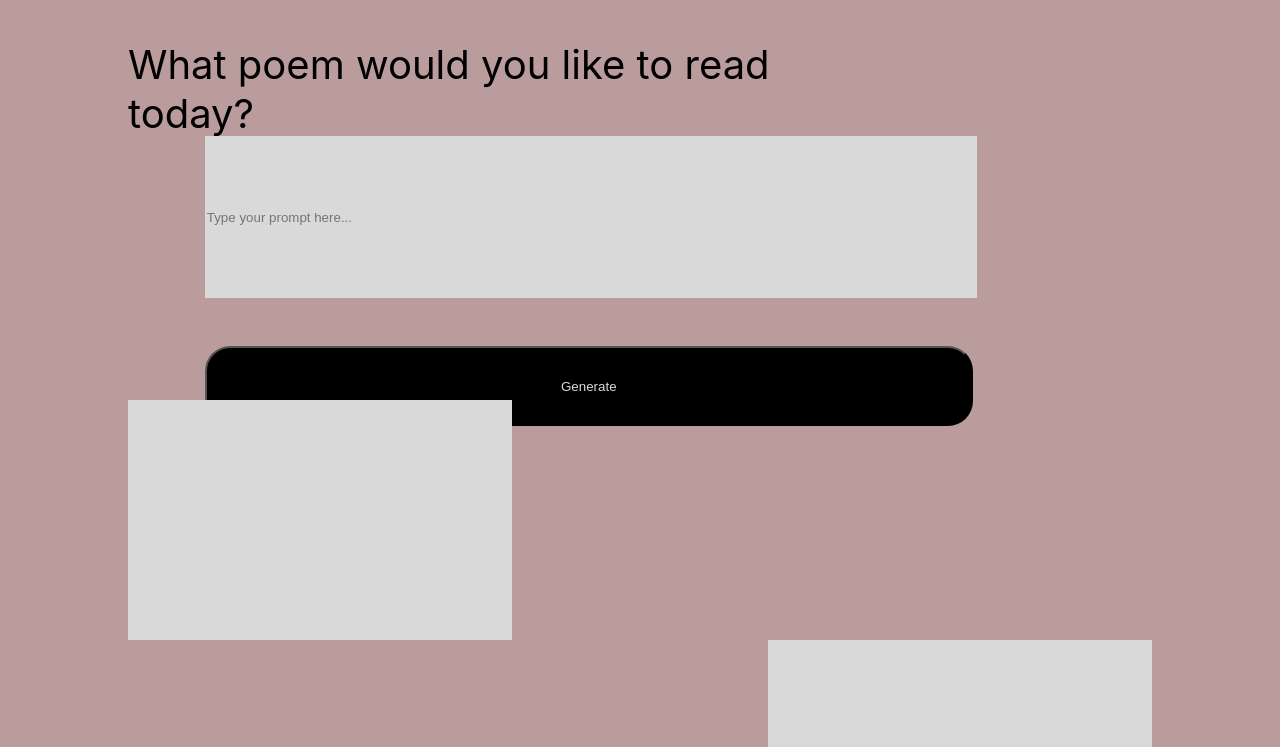
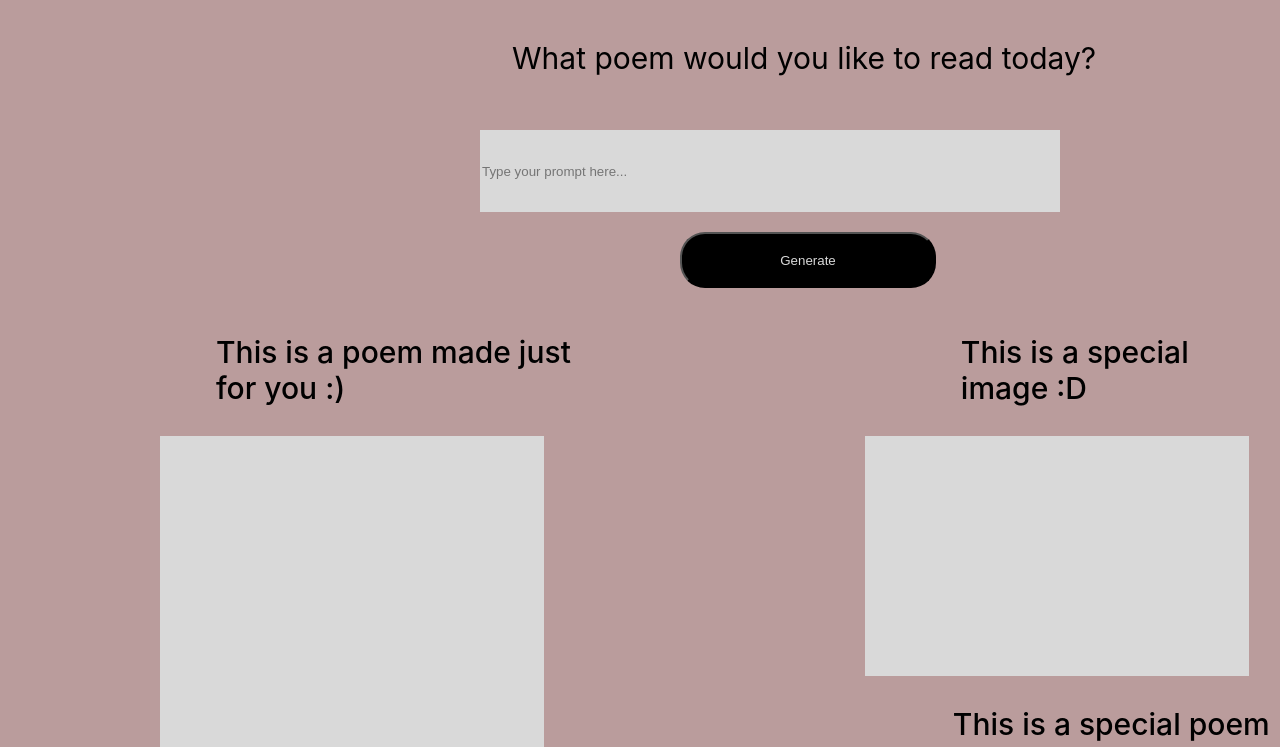
Before and after one commit to andrew-smalls/poem-generator, a React (Create React App) app: page / in a window 1280 px wide. Shown: the top 747 px of the page. Built offline with nearby package versions, Linux system fonts and the light colour scheme.

Commit message:
front end css pretty

```diff
--- a/src/App.css
+++ b/src/App.css
@@ -3,3 +3,6 @@
     height: 100vh;
     background: #BA9C9C;
 }
+
+.App .containerGeneral{
+}
--- a/src/App.js
+++ b/src/App.js
@@ -1,7 +1,6 @@
 import {useState} from "react";
 import {InputForm} from "./InputForm/InputForm.tsx";
 import {PageContent} from "./PageContent/PageContent.tsx";
-import {PageActions} from "./PageActions.tsx";
 import "./App.css";
 
 function App () {
@@ -11,16 +10,15 @@ function App () {
     const [imageURL, setImageURL] = useState("");
 
     return (
-        <>
-            <div className="App">
+
+        <div className="App">
             <Background >
+                <div className={"containerGeneral"}>
                 <InputForm setTheme={setTheme} setPoem={setPoem} setImageURL={setImageURL}/>
-                <PageContent theme={theme} poem={poem} imageURL={imageURL}>
-                    <PageActions />
-                </PageContent>
-            </Background>
+                <PageContent theme={theme} poem={poem} imageURL={imageURL}/>
                 </div>
-        </>
+                </Background>
+        </div>
     );
 }
 
--- a/src/InputForm/InputForm.css
+++ b/src/InputForm/InputForm.css
@@ -1,56 +1,50 @@
+.header {
+    position: relative;
+}
+
+.form{
+    position: absolute;
+    top:50px;
+}
+
 .headerMessage {
-    position: relative;
-    width: 60vw;
-    height: 10vh;
-    top: 5%;
-    right: 10%;
-    left: 10%;
-
-    border: 5px;
-
-    font-family: 'Inter';
+    position: absolute;
+    font-family: 'Inter', serif;
     font-style: normal;
     font-weight: 400;
-    font-size: 40px;
-
     color: #000000;
+    padding-top: 5vh;
+    left: 40%;
+}
+.text {
+    vertical-align: top;
+    font-size: 30px;
+    margin: 0;
+    padding: 0;
+    text-align: center;
 }
 
 .inputForm {
-
-    position: relative;
-    width: 60vw;
-    height: 40vh;
-    top: 5%;
-    right: 10%;
-    left: 10%;
-
-    border: 5px;
+    padding-top: 10vh;
+    padding-left: 60vh;
 }
 
 .inputForm .inputPrompt {
-    position: relative;
-    width: 60vw;
-    height: 20vh;
-    top: 5%;
-    right: 10%;
-    left: 10%;
-
+    width: 45vw;
+    height: 10vh;
     background: #D9D9D9;
-
-    border: 5px;
+    border: none;
 }
 
 .inputForm .generateButton {
     position: relative;
-    width: 60vw;
-    height: 10vh;
-    top: 20%;
-    right: 10%;
-    left: 10%;
-
+    width: 20vw;
+    height: 7vh;
     background: #000000;
     border-radius: 25px;
-
     color: #D9D9D9;
 }
+
+.buton {
+    padding-left: 25vh;
+}
--- a/src/InputForm/InputForm.tsx
+++ b/src/InputForm/InputForm.tsx
@@ -3,12 +3,14 @@ import "./InputForm.css";
 import * as React from "react";
 
 export type InputFormProps = {
-    setTheme:(string) => void;
+    setTheme: (string) => void;
     setPoem: (string) => void;
     setImageURL: (string) => void;
 }
+
 export function InputForm({setTheme, setPoem, setImageURL}: InputFormProps) {
     const [prompt, setPrompt] = useState("");
+
     function handleSubmit(event) {
         console.log("Entered: ", prompt);
         // send to server
@@ -22,12 +24,21 @@ export function InputForm({setTheme, setPoem, setImageURL}: InputFormProps) {
     }
 
     return <>
-    <div className={"headerMessage"}>
-        What poem would you like to read today?
-    </div>
-    <form className={"inputForm"}>
-        <input type="text" placeholder="Type your prompt here..." onChange={handleChange} className={"inputPrompt"}/>
-        <input type="submit" value="Generate" onClick={handleSubmit} className={"generateButton"}/>
-    </form>
+        <div className={"header"}>
+            <div className={"headerMessage"}>
+                <p className={"text"}>What poem would you like to read today?</p>
+            </div>
+            <div className={"form"}>
+                <form className={"inputForm"}>
+                    <input type="text" placeholder="Type your prompt here..." onChange={handleChange}
+                           className={"inputPrompt"}/>
+                    <br></br>
+                    <br></br>
+                    <div className={"buton"}>
+                        <input type="submit" value="Generate" onClick={handleSubmit} className={"generateButton"}/>
+                    </div>
+                </form>
+            </div>
+        </div>
     </>;
 }
--- a/src/PageActions.tsx
+++ /dev/null
@@ -1,8 +0,0 @@
-import * as React from "react";
-
-export function PageActions () {
-    return <>
-    <button>Read poem</button>
-    <button>Read theme</button>
-    </>;
-}
--- a/src/PageContent/PageContent.css
+++ b/src/PageContent/PageContent.css
@@ -1,78 +1,100 @@
+.parteaStanga{
+    padding-top: 38vh;
+    padding-left: 20vh;
+}
+.TOT {
+    display: flex;
+}
 
-
+.parteaDreapta {
+    display: flex;
+    padding-left:35vh;
+    padding-top: 38vh;
+}
+.poemHeaderText {
+    font-family: 'Inter', serif;
+    font-style: normal;
+    font-weight: 500;
+    color: #000000;
+    font-size: 30px;
+    padding-left: 7vh;
+}
 .poemContainer {
-    position: relative;
     width: 30vw;
-    height: 30vh;
-    /*top: 30%;*/
-    left: 10%;
-
     background: #D9D9D9;
+    height: 40vh;
 }
 
 .poemContainer .poemContent {
-    position: relative;
-    width: 25vw;
-    height: 25vh;
-
-    font-family: 'Inter';
+    font-family: 'Inter', serif;
     font-style: normal;
     font-weight: 400;
     line-height: 6px;
-
     color: #000000;
 }
 
+.readPoem {
+    padding-top: 42vh;
+    padding-left: 7vh;
+}
+.readPoemBtn {
+    width: 20vw;
+    height: 7vh;
+    background: #000000;
+    border-radius: 25px;
+    color: #D9D9D9;
+}
+
 .imageContainer {
-    position: relative;
     width: 30vw;
     height: 30vh;
-    /*top: 30%;*/
-    left: 60%;
-
     background: #D9D9D9;
 }
 
 .imageContainer .imageContent{
-    position: absolute;
     width: 15px;
     height: 6px;
-    left: 130px;
-    top: 110px;
-
-    font-family: 'Inter';
+    font-family: 'Inter', serif;
     font-style: normal;
     font-weight: 400;
     font-size: 5px;
     line-height: 6px;
-    /* identical to box height */
-
-
     color: #000000;
 }
 
 .themeContainer {
-
-    position: relative;
     width: 30vw;
     height: 10vh;
-    top: 50%;
-    right: 10%;
-
+    background: #D9D9D9;
 }
 
-.themeContainer .themeContent {
-    position: absolute;
-    width: 47px;
-    height: 10.67px;
-    left: 113px;
-    top: 192.78px;
+.pTheme {
+    font-family: 'Inter', serif;
+    font-style: normal;
+    font-weight: 500;
+    color: #000000;
+    font-size: 30px;
+    padding-left: 11vh;
+}
 
-    font-family: 'Inter';
+.pImage {
+    font-family: 'Inter', serif;
     font-style: normal;
-    font-weight: 400;
-    font-size: 5px;
-    line-height: 6px;
+    font-weight: 500;
+    color: #000000;
+    font-size: 30px;
+    padding-left: 12vh;
+}
 
-    color: #000000;
-}
+/*.themeContainer .themeContent {*/
+/*    width: 47px;*/
+/*    height: 10.67px;*/
+/*    left: 113px;*/
+/*    top: 192.78px;*/
+/*    font-family: 'Inter', serif;*/
+/*    font-style: normal;*/
+/*    font-weight: 400;*/
+/*    font-size: 5px;*/
+/*    line-height: 6px;*/
+/*    color: #000000;*/
+/*}*/
--- a/src/PageContent/PageContent.tsx
+++ b/src/PageContent/PageContent.tsx
@@ -2,30 +2,54 @@ import * as React from "react";
 import "./PageContent.css";
 
 export type PageContentProps = {
-    children: React.ReactChildren;
     poem: string;
     theme: string;
     imageURL: string;
 }
 
-export function PageContent({children, poem, theme, imageURL} : PageContentProps) {
-    return <>
-
+export function PageContent({poem, theme, imageURL}: PageContentProps) {
+    return (
+        <>
+            <div className={"TOT"}>
+                <div className={"parteaStanga"}>
+                    <div className={"poemHeaderText"}>
+                        <p>This is a poem made just for you :)</p>
+                    </div>
                     <div className={"poemContainer"}>
                         <div className={"poemContent"}>
                             {poem}
                         </div>
+                        <div className={"readPoem"}>
+                            <button className={"readPoemBtn"}>Read poem</button>
+                        </div>
+                    </div>
+                </div>
+                <div className={"parteaDreapta"}>
+                    <div>
+                        <div className={"pImage"}>
+                            <p>This is a special image :D</p>
                         </div>
                     <div className={"imageContainer"}>
                         <div className={"imageContent"}>
                             {imageURL}
                         </div>
                     </div>
+                        <div>
+                            <div className={"pTheme"}>
+                                <p>This is a special poem theme :* </p>
+                            </div>
                             <div className={"themeContainer"}>
                                 <div className={"themeContent"}>
                                     {theme}
                                 </div>
+                                {/*<button>Read theme</button>*/}
                             </div>
-        {children}
-    </>;
+                        </div>
+                    </div>
+                </div>
+            </div>
+        </>
+
+    );
+
 }
```
Lines whose indentation alone changed are shown as unchanged.
